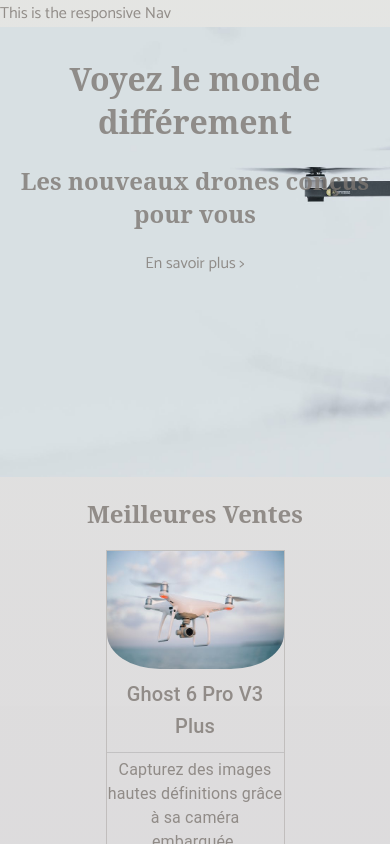
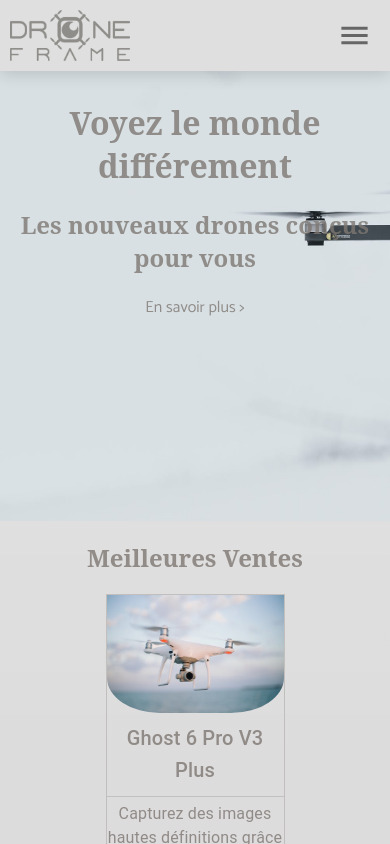
Before and after one commit to zackdevo/droneframe-react, a React (Create React App) app: page / in a window 390 px wide. Shown: the top 844 px of the page. Built offline with nearby package versions, Linux system fonts and the light colour scheme; a web font is replaced by a local one.

Commit message:
Ajout de la nav responsive avec menu burger yes

```diff
--- a/src/components/App.jsx
+++ b/src/components/App.jsx
@@ -56,7 +56,7 @@ class App extends Component {
     return (
       <BrowserRouter>
         {this.state.matches && (<Nav cartItems={this.state.cartItems} isLinkActive={this.isLinkActive} addToCart={this.addToCart} removeFromCart={this.removeFromCart} />)}
-        {!this.state.matches && (<RespNav />)}
+        {!this.state.matches && (<RespNav cartItems={this.state.cartItems} isLinkActive={this.isLinkActive} addToCart={this.addToCart} removeFromCart={this.removeFromCart} />)}
         <Routes>
           <Route index element={<Home addToCart={this.addToCart} />} />
           <Route path="shop" element={<Shop addToCart={this.addToCart} />} />
--- a/src/components/homepage/Gamme.jsx
+++ b/src/components/homepage/Gamme.jsx
@@ -36,7 +36,7 @@ const Gamme = () => {
                     </Link>
                 </Grid>
                 <Grid className="servicesCat" sx={{ backgroundImage: `url(${serviceImage})`, ...catStyle }} item xs={12} md={5}>
-                    <Link to={"_blank"}>
+                    <Link to={"/assistance"}>
                         <Box sx={overlayStyle}>SERVICES</Box>
                     </Link>
                 </Grid>
--- /dev/null
+++ b/src/components/navigation/Classic.jsx
@@ -0,0 +1,16 @@
+import { Container, IconButton } from "@mui/material"
+import logo from "../../images/logo2.png";
+import MenuOutlinedIcon from '@mui/icons-material/MenuOutlined';
+
+const Classic = (props) => {
+    return (
+        <Container sx={{ display: "flex", justifyContent: "space-between", padding: "10px" }}>
+            <img style={{ width: "120px" }} src={logo} alt="Logo DroneFrame" />
+            <IconButton onClick={() => { props.setIsShowed(true) }}>
+                <MenuOutlinedIcon sx={{ fontSize: 35 }} />
+            </IconButton>
+        </Container>
+    )
+}
+
+export default Classic
--- /dev/null
+++ b/src/components/navigation/Drawer.jsx
@@ -0,0 +1,43 @@
+import { Container, Divider, IconButton, Badge } from "@mui/material"
+import CloseOutlinedIcon from '@mui/icons-material/CloseOutlined'
+import ShoppingCartIcon from '@mui/icons-material/ShoppingCart'
+import { Box } from "@mui/system"
+import logo from "../../images/logo2.png";
+import { NavLink } from "react-router-dom";
+import ModalCart from "./Modal";
+import useModal from "./useModal";
+
+const Drawer = (props) => {
+    // Show Modal
+    const { isShowing, toggle } = useModal();
+    return (
+        <Container sx={{ padding: "10px", height: "100%" }}>
+            <Box sx={{ display: "flex", justifyContent: "space-between" }}>
+                <img style={{ width: "120px" }} src={logo} alt="Logo DroneFrame" />
+                <IconButton onClick={() => { props.setIsShowed(false) }}>
+                    <CloseOutlinedIcon sx={{ fontSize: 35 }} />
+                </IconButton>
+            </Box>
+            <Divider sx={{ margin: "20px 0" }} />
+            <Box sx={{
+                display: "flex",
+                alignItems: "center",
+                justifyContent: "space-around"
+            }}>
+                <ul style={{ listStyleType: "none", padding: '0', margin: "0" }}>
+                    <li><NavLink className="navLinksRes fading-1" style={props.isLinkActive} to="/">Accueil</NavLink></li>
+                    <li><NavLink className="navLinksRes fading-1" style={props.isLinkActive} to="/shop">Boutique</NavLink></li>
+                    <li><NavLink className="navLinksRes fading-1" style={props.isLinkActive} to="/assistance">Assistance</NavLink></li>
+                </ul>
+                <IconButton className="cartBtn" aria-label="cart" onClick={toggle} >
+                    <Badge badgeContent={props.hasItems ? props.total : null} color={props.hasItems ? "warning" : "success"}>
+                        <ShoppingCartIcon sx={{ fontSize: 30 }} />
+                    </Badge>
+                </IconButton>
+                <ModalCart cartItems={props.cartItems} isShowing={isShowing} hide={toggle} addToCart={props.addToCart} removeFromCart={props.removeFromCart} />
+            </Box>
+        </Container>
+    )
+}
+
+export default Drawer
--- a/src/components/navigation/RespNav.jsx
+++ b/src/components/navigation/RespNav.jsx
@@ -1,9 +1,52 @@
 import { Box } from "@mui/system"
+import { useState } from "react";
+import Drawer from "./Drawer";
+import Classic from "./Classic";
 
-const RespNav = () => {
+const RespNav = (props) => {
+    const removeFromCart = props.removeFromCart;
+    const addToCart = props.addToCart;
+    // Style lien actif
+    const isLinkActive = props.isLinkActive;
+    //Compteur du panier
+    let hasItems;
+    const cartItems = props.cartItems.map((items, index) => {
+        return items
+    })
+    if (cartItems.length > 0) {
+        hasItems = true;
+    } else if (cartItems.length === 0) {
+        hasItems = false
+    }
+    const total = cartItems.reduce((acc, obj) => { return acc + obj.qty; }, 0)
+
+    // Style
+    const navStyle = {
+        display: "flex",
+        justifyContent: "space-between",
+        backgroundColor: "rgba(223, 223, 223, 1)",
+        boxShadow: "0 0.2rem 1rem rgba(0, 0, 0, .15)",
+        position: "sticky",
+        top: "0px",
+        zIndex: 5,
+        width: "100%",
+        alignItems: "center",
+    }
+
+    const [isShowed, setIsShowed] = useState(false);
     return (
-        <Box>
-            This is the responsive Nav
+        <Box sx={navStyle}>
+            {isShowed ? <Drawer
+                isShowed={isShowed}
+                setIsShowed={setIsShowed}
+                isLinkActive={isLinkActive}
+                total={total}
+                addToCart={addToCart}
+                removeFromCart={removeFromCart}
+                hasItems={hasItems}
+                cartItems={cartItems}
+            />
+                : <Classic isShowed={isShowed} setIsShowed={setIsShowed} />}
         </Box>
     )
 }
--- a/src/styles/mainStyle.css
+++ b/src/styles/mainStyle.css
@@ -64,3 +64,15 @@ body {
     color: white;
     transition: 300ms;
 }
+
+/* RESPONSIVE STUFF */
+
+.respLogo {
+    width : 120px;
+    padding: 10px;
+}
+
+.navLinksRes {
+    color:rgba(125, 119, 114, 0.8);
+    text-decoration: none;
+}
```
